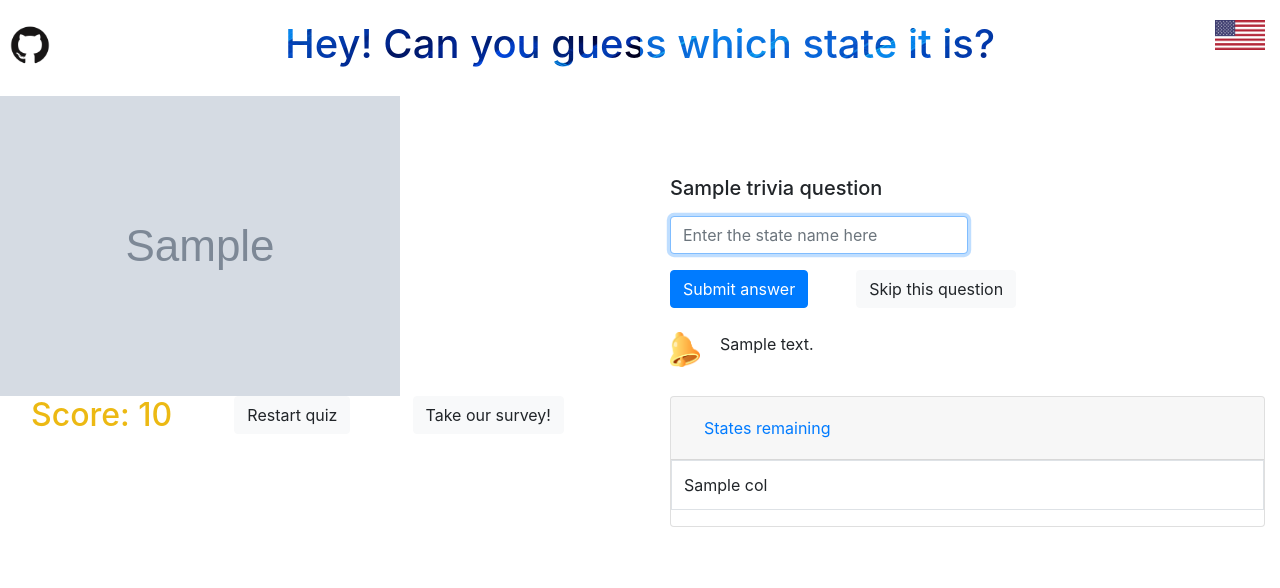
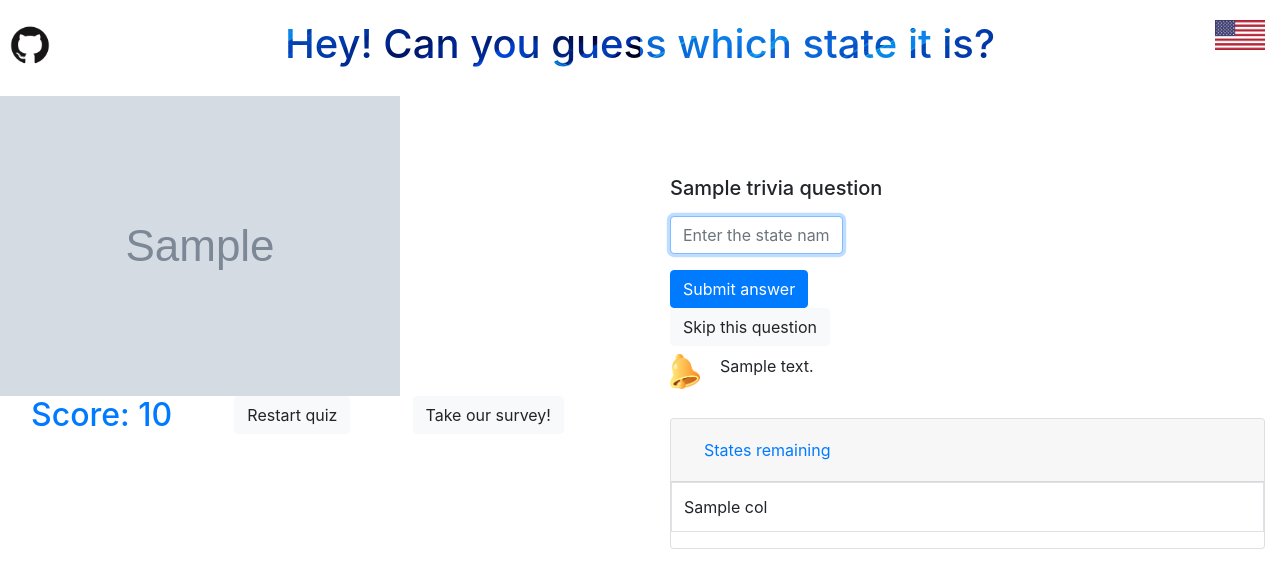
Before and after one commit to eelcaz/map-game-full, a Flask app: template templates/index.html in a window 1280 px wide. Shown: the top 588 px of the page. Run offline with Flask 2, Linux system fonts and the light colour scheme; the template is opened without the code that fills it: most values are stand-ins (such as "Sample title", 1, 10 or a date in 2020); grey boxes marked "Sample" are stand-in pictures; some libraries are stand-ins or nearby versions.

Commit message:
WAVE updates

```diff
--- a/static/css/style.css
+++ b/static/css/style.css
@@ -19,5 +19,5 @@
 	margin-right: 20px;
 }
 .container h2{
-	color: #ECB913;
+	color: rgb(0, 123, 255);
 }
--- a/templates/index.html
+++ b/templates/index.html
@@ -1,5 +1,6 @@
 <!DOCTYPE html>
 <html lang="en">
+	<header>
 <head>
 	<link rel="stylesheet" href="https://cdn.jsdelivr.net/npm/bootstrap@4.5.3/dist/css/bootstrap.min.css" integrity="sha384-TX8t27EcRE3e/ihU7zmQxVncDAy5uIKz4rEkgIXeMed4M0jlfIDPvg6uqKI2xXr2" crossorigin="anonymous">
 	<meta charset="UTF-8">
@@ -8,20 +9,22 @@
 	<link rel="stylesheet" href="{{ url_for('static', filename= 'css/style.css') }}">
 	<title>Map Game!</title>
 </head>
+</header>
+<main>
 <body onload="document.myform.text.focus();">
 	<div class="container-flex row justify-content-between" id="header">
 			<a href="https://github.com/eelcaz/map-game-full" target="_blank">
-				<img src="../static/images/GitHub-Mark.png" alt="" width="50px" height="50px">
+				<img src="../static/images/GitHub-Mark.png" alt="GitHub" width="50px" height="50px">
 			</a>
 			<h1>Hey! Can you guess which state it is?</h1>
 			<a href="https://goo.gl/maps/hHtf7W3L8BqWgovd8" target="_blank">
-				<img src="../static/images/us-flag-icon.png" alt="" width="50px" height="30px">
+				<img src="../static/images/us-flag-icon.png" alt="U.S. flag" width="50px" height="30px">
 			</a>
 	</div>
 	<div class="container-flex">
 		<div class="row justify-content-center">
 			<div class="col ">
-				<img src="{{ map_image }}" alt="Map Image">
+				<img src="{{ map_image }}" alt="Image depicting the game map">
 				<br>
 				<div class="container row justify-content-around">
 					<h2>Score: {{curr_score}}</h2>
@@ -35,7 +38,7 @@
 			</div>
 			<div class="col" id="trivia">
 				<div class="container">
-					<form method="POST" name="myform">
+					<label><form method="POST" name="myform">
 						<div class="form-group">
 							<label><h5>{{ trivia_question }}</h5></label>
 							<input name="text" class="form-control col-md-6" placeholder='Enter the state name here'>
@@ -46,11 +49,11 @@
 								<button type="submit" name="SkipRequest" class="btn btn-light d-flex ">Skip this question</button>
 							</form>
 						</div>
-					</form>
+					</form></label>
 
 					<br>
 					<div class="container row">
-						<img width="30px" height="35px" src="../static/images/bell.png"/><br>
+						<img width="30px" height="35px" src="../static/images/bell.png"  alt="Notification Bell"/><br>
 						<p>{{feedback_message}}</p>
 					</div>
 					<br>
@@ -80,6 +83,7 @@
 		</div>
 	</div>
 </body>
+</main>
 <link rel="stylesheet" href="https://maxcdn.bootstrapcdn.com/bootstrap/4.0.0/css/bootstrap.min.css" integrity="sha384-Gn5384xqQ1aoWXA+058RXPxPg6fy4IWvTNh0E263XmFcJlSAwiGgFAW/dAiS6JXm" crossorigin="anonymous">
 <script src="https://code.jquery.com/jquery-3.2.1.slim.min.js" integrity="sha384-KJ3o2DKtIkvYIK3UENzmM7KCkRr/rE9/Qpg6aAZGJwFDMVNA/GpGFF93hXpG5KkN" crossorigin="anonymous"></script>
 <script src="https://cdnjs.cloudflare.com/ajax/libs/popper.js/1.12.9/umd/popper.min.js" integrity="sha384-ApNbgh9B+Y1QKtv3Rn7W3mgPxhU9K/ScQsAP7hUibX39j7fakFPskvXusvfa0b4Q" crossorigin="anonymous"></script>
```
